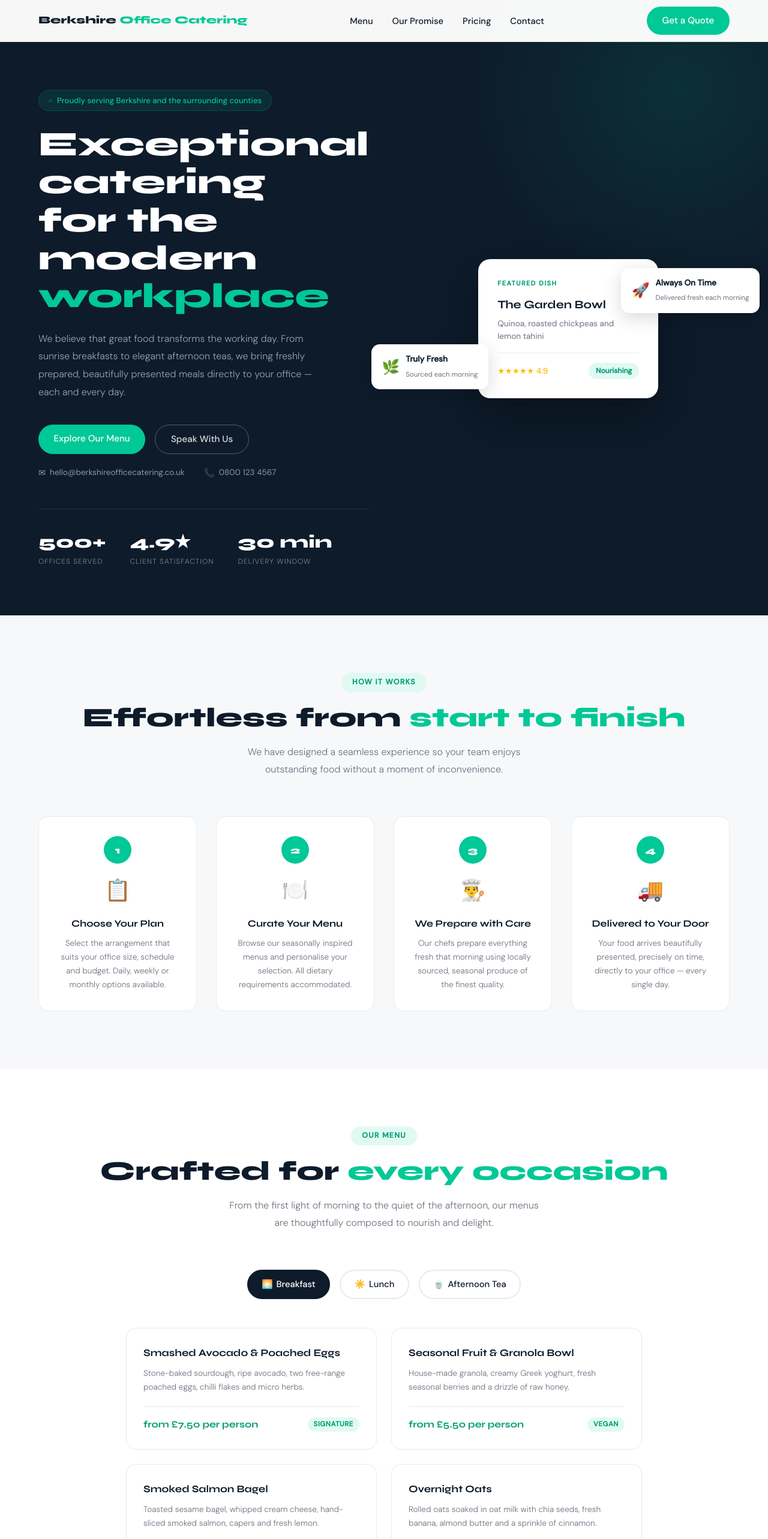
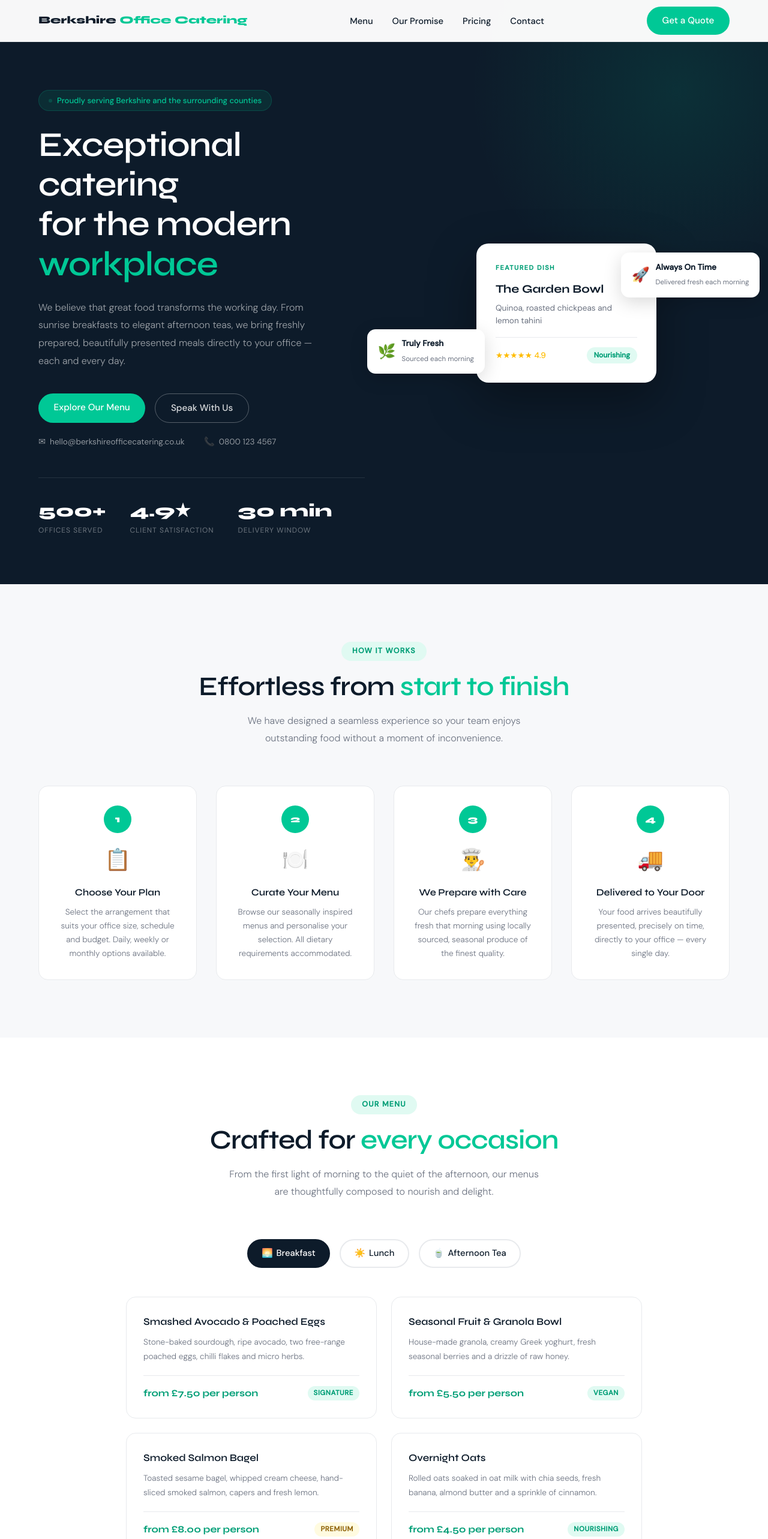
Before and after one commit to younes478/qualityfirst-website, a React (Create React App) app: page / in a window 1280 px wide. Shown: the top 2566 px of the page at 60% size. Built offline with nearby package versions, Linux system fonts and the light colour scheme.

Commit message:
lighter font weights throughout

```diff
--- a/src/App.css
+++ b/src/App.css
@@ -51,7 +51,7 @@ body { font-family: var(--font-body); background: var(--white); color: var(--nav
 .fd-hero-badge { display: inline-flex; align-items: center; gap: 8px; background: rgba(0,200,150,0.1); border: 1px solid rgba(0,200,150,0.2); border-radius: var(--radius-pill); padding: 6px 16px; margin-bottom: 1.5rem; font-size: 0.82rem; font-weight: 500; color: var(--teal); animation: fadeInUp 0.6s ease both; }
 .fd-badge-dot { display: inline-block; width: 6px; height: 6px; background: var(--teal); border-radius: 50%; animation: pulse 2s infinite; }
 @keyframes pulse { 0%,100%{opacity:1;}50%{opacity:0.2;} }
-.fd-hero-text h1 { font-family: var(--font-display); font-size: clamp(2.6rem, 4.5vw, 4rem); font-weight: 800; line-height: 1.1; color: #fff; margin-bottom: 1.5rem; animation: fadeInUp 0.65s 0.1s ease both; }
+.fd-hero-text h1 { font-family: var(--font-display); font-size: clamp(2.6rem, 4.5vw, 4rem); font-weight: 600; line-height: 1.15; color: #fff; margin-bottom: 1.5rem; letter-spacing: -0.02em; animation: fadeInUp 0.65s 0.1s ease both; }
 .fd-hero-text h1 em { font-style: normal; color: var(--teal); }
 .fd-hero-text > p { font-size: 1rem; color: rgba(255,255,255,0.6); max-width: 480px; margin-bottom: 2.5rem; font-weight: 300; line-height: 1.85; animation: fadeInUp 0.65s 0.2s ease both; }
 .fd-hero-actions { display: flex; gap: 1rem; flex-wrap: wrap; animation: fadeInUp 0.65s 0.3s ease both; }
@@ -86,7 +86,7 @@ body { font-family: var(--font-body); background: var(--white); color: var(--nav
 .fd-testimonials { background: var(--gray-soft); }
 .fd-section-header { text-align: center; margin-bottom: 4rem; }
 .fd-section-tag { display: inline-block; background: var(--teal-light); color: var(--teal-dark); border-radius: var(--radius-pill); padding: 6px 18px; font-size: 0.78rem; font-weight: 700; margin-bottom: 1rem; text-transform: uppercase; letter-spacing: 0.1em; }
-.fd-section-header h2 { font-family: var(--font-display); font-size: clamp(2rem, 3.5vw, 2.8rem); font-weight: 800; line-height: 1.2; margin-bottom: 1rem; }
+.fd-section-header h2 { font-family: var(--font-display); font-size: clamp(2rem, 3.5vw, 2.8rem); font-weight: 600; line-height: 1.2; margin-bottom: 1rem; letter-spacing: -0.02em; }
 .fd-section-header h2 em { font-style: normal; color: var(--teal); }
 .fd-section-header p { font-size: 1rem; color: var(--gray-text); max-width: 540px; margin: 0 auto; font-weight: 300; line-height: 1.8; }
 
@@ -96,7 +96,7 @@ body { font-family: var(--font-body); background: var(--white); color: var(--nav
 .fd-step-card:hover { box-shadow: var(--shadow-hover); transform: translateY(-4px); }
 .fd-step-num { width: 46px; height: 46px; border-radius: 50%; background: var(--teal); color: #fff; font-family: var(--font-display); font-size: 1rem; font-weight: 800; display: flex; align-items: center; justify-content: center; margin: 0 auto 1rem; }
 .fd-step-icon { font-size: 2.2rem; margin-bottom: 0.9rem; }
-.fd-step-card h3 { font-family: var(--font-display); font-size: 1rem; font-weight: 700; margin-bottom: 0.5rem; }
+.fd-step-card h3 { font-family: var(--font-display); font-size: 1rem; font-weight: 600; margin-bottom: 0.5rem; }
 .fd-step-card p { font-size: 0.85rem; color: var(--gray-text); line-height: 1.7; font-weight: 300; }
 
 /* MENU TABS */
@@ -110,7 +110,7 @@ body { font-family: var(--font-body); background: var(--white); color: var(--nav
 .fd-food-card { background: #fff; border-radius: var(--radius); border: 1px solid var(--gray-mid); overflow: hidden; transition: box-shadow 0.3s, transform 0.3s; cursor: pointer; display: flex; flex-direction: column; }
 .fd-food-card:hover { box-shadow: var(--shadow-hover); transform: translateY(-4px); }
 .fd-food-body { padding: 1.75rem; flex: 1; display: flex; flex-direction: column; }
-.fd-food-body h3 { font-family: var(--font-display); font-size: 1.05rem; font-weight: 700; margin-bottom: 0.5rem; }
+.fd-food-body h3 { font-family: var(--font-display); font-size: 1.05rem; font-weight: 600; margin-bottom: 0.5rem; }
 .fd-food-body p { font-size: 0.85rem; color: var(--gray-text); margin-bottom: 1.25rem; line-height: 1.75; font-weight: 300; flex: 1; }
 .fd-food-footer { display: flex; align-items: center; justify-content: space-between; padding-top: 1rem; border-top: 1px solid var(--gray-mid); margin-top: auto; }
 .fd-food-price { font-family: var(--font-display); font-size: 1rem; font-weight: 700; color: var(--teal-dark); }
@@ -139,7 +139,7 @@ body { font-family: var(--font-body); background: var(--white); color: var(--nav
 .fd-feature-card { background: rgba(255,255,255,0.04); border: 1px solid rgba(255,255,255,0.08); border-radius: var(--radius); padding: 2rem; transition: all 0.3s; }
 .fd-feature-card:hover { background: rgba(0,200,150,0.07); border-color: rgba(0,200,150,0.18); transform: translateY(-4px); }
 .fd-feature-icon { font-size: 1.6rem; width: 52px; height: 52px; border-radius: var(--radius-sm); background: rgba(0,200,150,0.12); display: flex; align-items: center; justify-content: center; margin-bottom: 1.2rem; }
-.fd-feature-card h3 { font-family: var(--font-display); font-size: 1rem; font-weight: 700; margin-bottom: 0.5rem; color: #fff; }
+.fd-feature-card h3 { font-family: var(--font-display); font-size: 1rem; font-weight: 600; margin-bottom: 0.5rem; color: #fff; }
 .fd-feature-card p { font-size: 0.85rem; color: rgba(255,255,255,0.48); line-height: 1.8; font-weight: 300; }
 
 /* TESTIMONIALS */
@@ -161,8 +161,8 @@ body { font-family: var(--font-body); background: var(--white); color: var(--nav
 .fd-price-card:hover { box-shadow: var(--shadow-hover); transform: translateY(-4px); }
 .fd-price-card.popular { border-color: var(--teal); }
 .fd-popular-badge { position: absolute; top: -13px; left: 50%; transform: translateX(-50%); background: var(--teal); color: #fff; border-radius: var(--radius-pill); padding: 4px 16px; font-size: 0.72rem; font-weight: 700; text-transform: uppercase; letter-spacing: 0.08em; white-space: nowrap; }
-.fd-price-plan { font-family: var(--font-display); font-size: 1.1rem; font-weight: 800; margin-bottom: 0.75rem; }
-.fd-price-amount { font-family: var(--font-display); font-size: 2.8rem; font-weight: 800; color: var(--teal-dark); line-height: 1; }
+.fd-price-plan { font-family: var(--font-display); font-size: 1.1rem; font-weight: 600; margin-bottom: 0.75rem; }
+.fd-price-amount { font-family: var(--font-display); font-size: 2.8rem; font-weight: 600; color: var(--teal-dark); line-height: 1; }
 .fd-price-per { font-size: 0.78rem; color: var(--gray-text); margin: 4px 0 1.75rem; }
 .fd-price-features { list-style: none; margin-bottom: 2rem; text-align: left; }
 .fd-price-features li { display: flex; align-items: flex-start; gap: 8px; font-size: 0.85rem; padding: 0.45rem 0; border-bottom: 1px solid var(--gray-mid); font-weight: 300; }
@@ -176,7 +176,7 @@ body { font-family: var(--font-body); background: var(--white); color: var(--nav
 /* CTA */
 .fd-cta { background: linear-gradient(135deg, var(--teal) 0%, var(--teal-dark) 100%); padding: 6rem 5%; text-align: center; color: #fff; position: relative; overflow: hidden; }
 .fd-cta::before { content: ''; position: absolute; top: -100px; left: -100px; width: 400px; height: 400px; background: rgba(255,255,255,0.04); border-radius: 50%; }
-.fd-cta h2 { font-family: var(--font-display); font-size: clamp(1.8rem, 3vw, 2.6rem); font-weight: 800; margin-bottom: 1rem; }
+.fd-cta h2 { font-family: var(--font-display); font-size: clamp(1.8rem, 3vw, 2.6rem); font-weight: 600; margin-bottom: 1rem; letter-spacing: -0.02em; }
 .fd-cta > p { font-size: 1rem; opacity: 0.85; margin-bottom: 2.5rem; font-weight: 300; max-width: 500px; margin-left: auto; margin-right: auto; line-height: 1.8; }
 .fd-cta-form { display: flex; gap: 0.75rem; justify-content: center; flex-wrap: wrap; max-width: 480px; margin: 0 auto 1rem; }
 .fd-cta-input { flex: 1; min-width: 200px; padding: 0.9rem 1.4rem; border: none; border-radius: var(--radius-pill); font-family: var(--font-body); font-size: 0.95rem; outline: none; }
```
